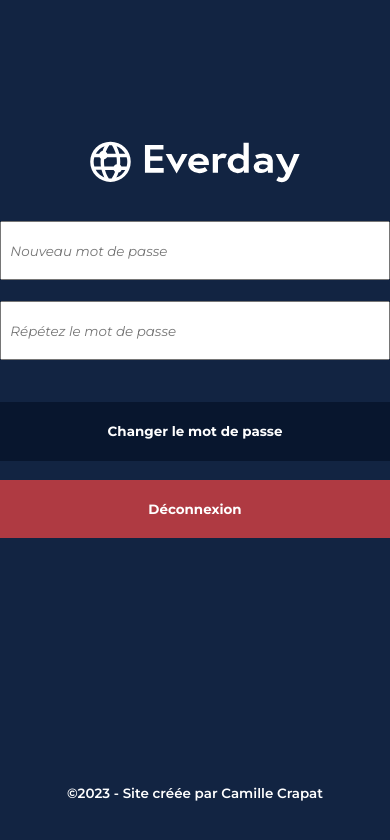
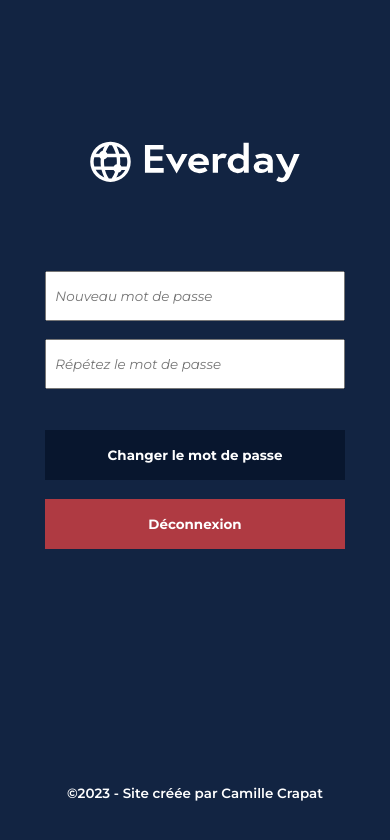
Before and after one commit to Kuusenmetsa/Camille_Crapat_ProjetSimule_Everday_Frontend, a React (Create React App) app: page /firstconnexion in a window 390 px wide. Shown: the top 840 px of the page. Built offline with nearby package versions, Linux system fonts and the light colour scheme.

Commit message:
responsive error

```diff
--- a/src/pages/Error/index.css
+++ b/src/pages/Error/index.css
@@ -21,3 +21,13 @@
   font-size: 1.25em;
   text-align: center;
 }
+@media screen and (max-width: 768px) {
+  .error {
+    height: 63vh;
+  }
+}
+@media screen and (min-width: 769px) {
+  .error {
+    height: 70vh;
+  }
+}
--- a/src/pages/FirstConnexion/index.css
+++ b/src/pages/FirstConnexion/index.css
@@ -1,4 +1,8 @@
 .buttonDeconnexion {
   background-color: #af3a42;
-  margin-top: 2.25vh;
 }
+@media screen and (max-width: 1024px) {
+  .buttonDeconnexion {
+    margin-top: 2.25vh;
+  }
+}
--- a/src/pages/FirstConnexion/index.jsx
+++ b/src/pages/FirstConnexion/index.jsx
@@ -8,6 +8,7 @@ function FirstConnexion() {
     <>
       <Header />
       <section className="connexion">
+        <div className="connexionContainer">
           <div className="connexion--forms">
             <input
               type="password"
@@ -26,6 +27,7 @@ function FirstConnexion() {
           </div>
           <button>Changer le mot de passe</button>
           <button className="buttonDeconnexion">Déconnexion</button>
+        </div>
       </section>
       <Footer />
     </>
```
Lines whose indentation alone changed are shown as unchanged.
